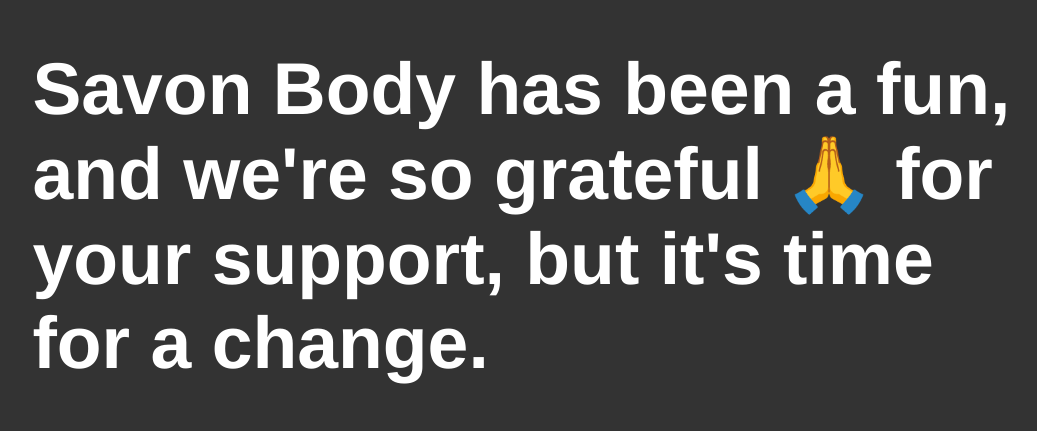
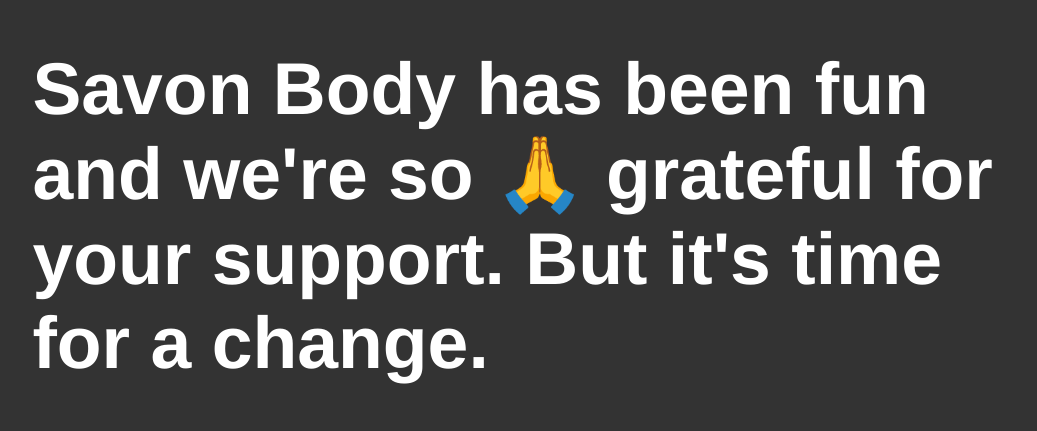
Before and after one commit to savon-body/savon-body.github.io, a plain HTML site: page index.html in a window 1280 px wide. Shown: the part 206-637 px from the top of the page, without its empty margins (102-1139 px from the left). Drawn offline with Linux system fonts and the light colour scheme.

Commit message:
Update index.html

```diff
--- a/index.html
+++ b/index.html
@@ -24,7 +24,7 @@
 <body>
 
 <div style="margin-top:20%;margin-left:10%;margin-right:10%;">
-    <h1>Savon Body has been a fun, and we're so grateful 🙏 for your support, but it's time for a change. </h1>
+    <h1>Savon Body has been fun and we're so 🙏 grateful for your support. But it's time for a change. </h1>
 <h1> Watch this space for something new. </h1>
 </div>
 
```
